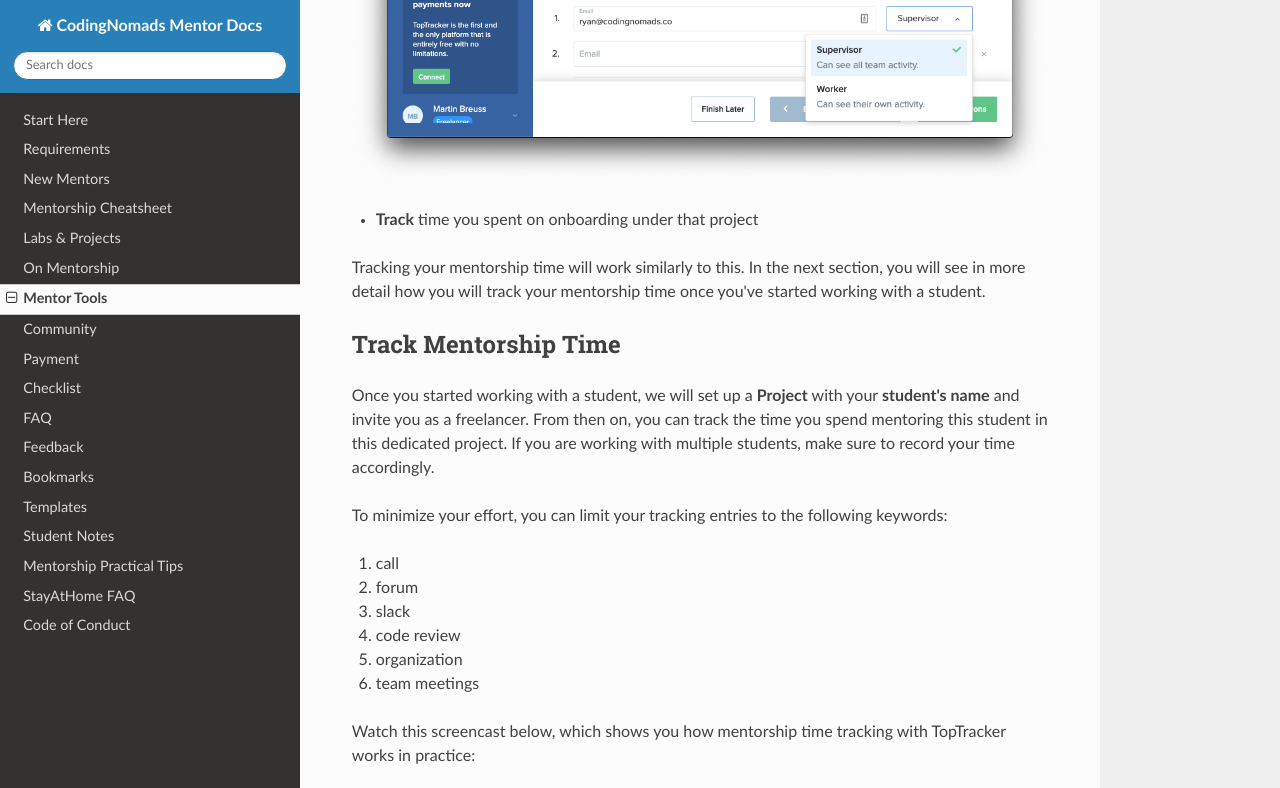
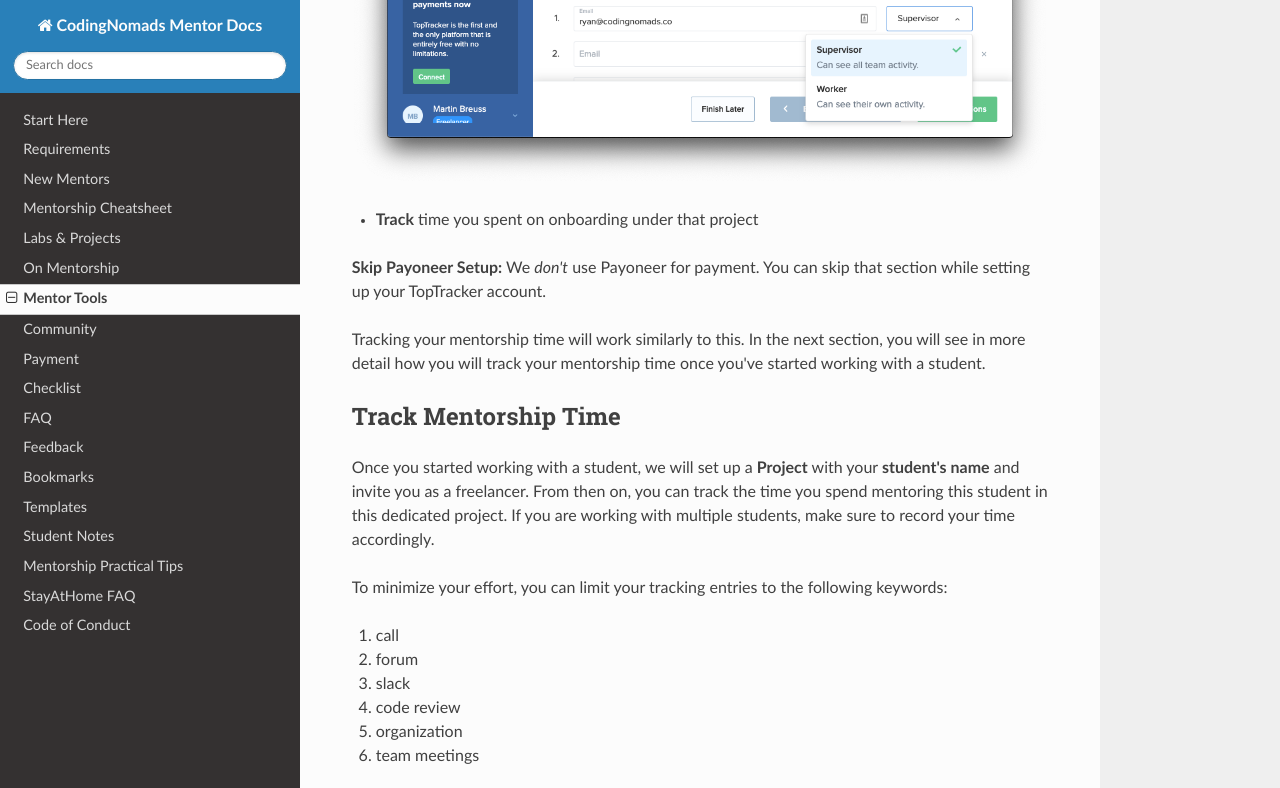
Before and after one commit to CodingNomads/mentor-docs, an MkDocs documentation site: the page built from docs/05_tools.md, in a window 1280 px wide and 900 px high, scrolled down 2260 px, cut to the strip 0-788 px from the top of the window. Built offline with MkDocs 1.6.1, drawn with Linux system fonts in a browser that asks for light colours; nearby versions of some CDN libraries.

Commit message:
Add Payoneer note

```diff
--- a/docs/05_tools.md
+++ b/docs/05_tools.md
@@ -33,6 +33,8 @@
 ![Screenshot of inviting a supervisor to a project](images/toptracker_invite.png)
 
 - **Track** time you spent on onboarding under that project
+
+**Skip Payoneer Setup:** We _don't_ use Payoneer for payment. You can skip that section while setting up your TopTracker account.
 
 Tracking your mentorship time will work similarly to this. In the next section, you will see in more detail how you will track your mentorship time once you've started working with a student.
 
```
